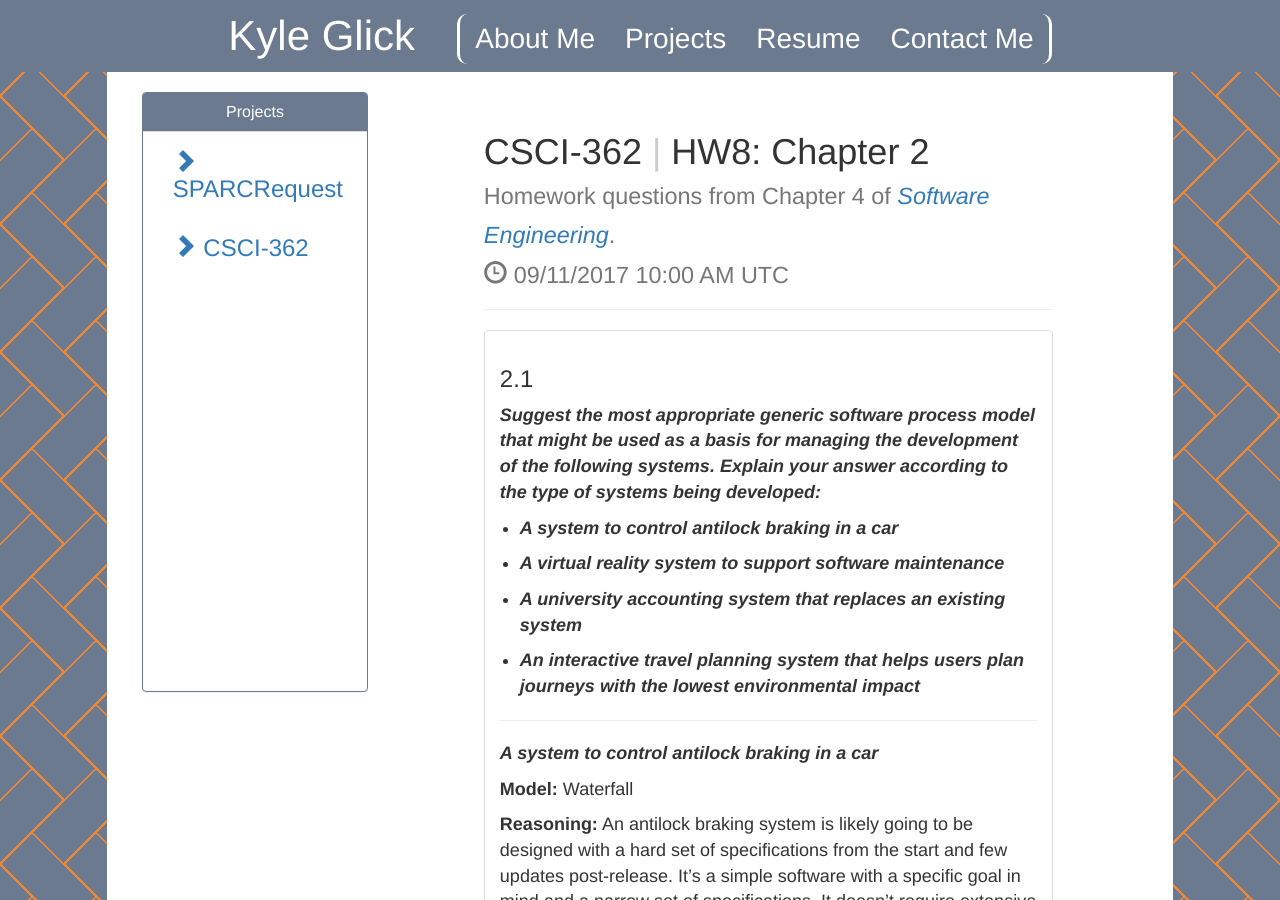
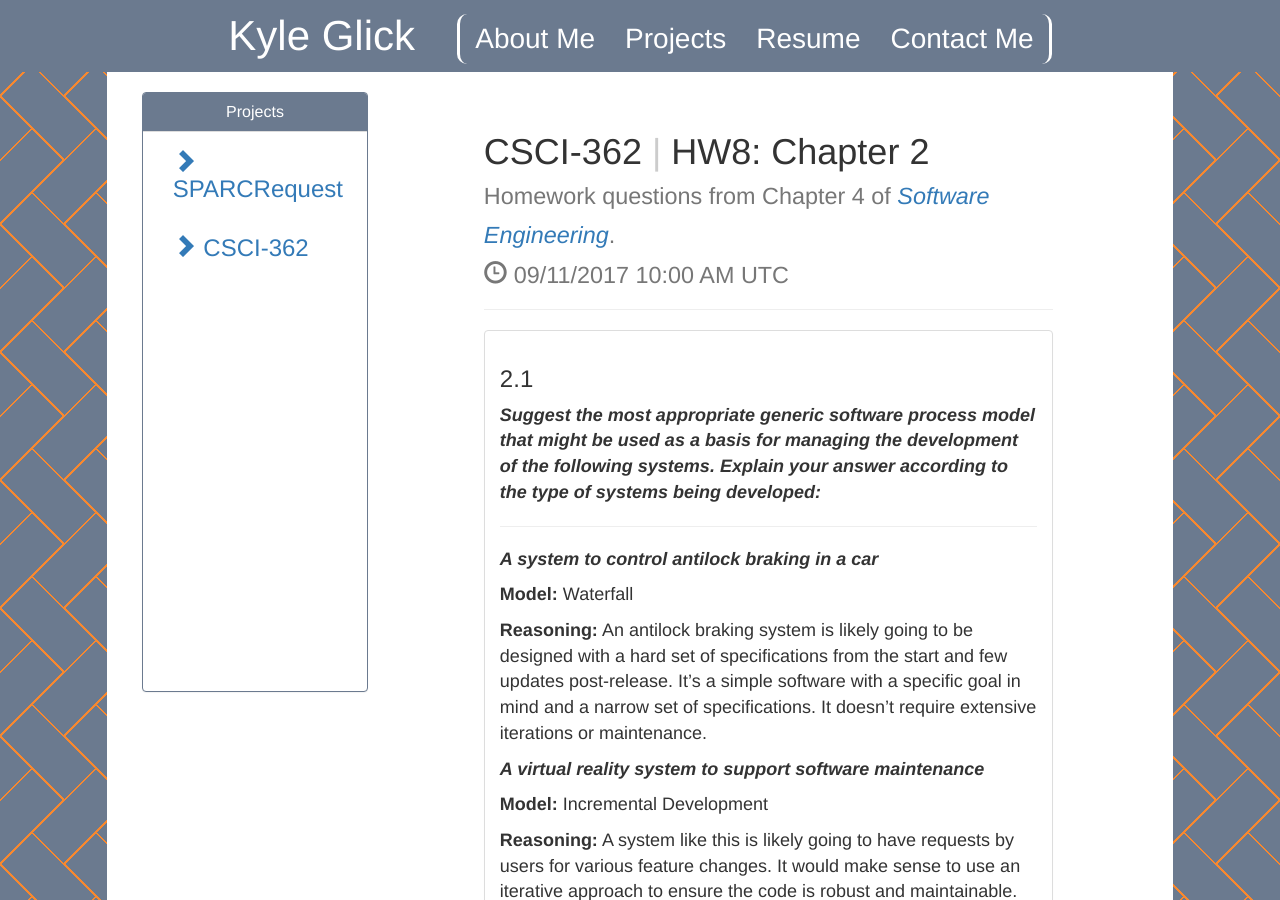
Before and after one commit to kayla-glick/kayla-glick.github.io, a Jekyll site: the page built from projects/CSCI-362/_posts/2017-09-11-hw8.md, in a window 1280 px wide and 900 px high. Built offline with Jekyll 4.4.1, drawn with Linux system fonts in a browser that asks for light colours; nearby versions of some CDN libraries.

Commit message:
style updates and hw11 template

```diff
--- a/projects/CSCI-362/_posts/2017-09-11-hw8.md
+++ b/projects/CSCI-362/_posts/2017-09-11-hw8.md
@@ -8,14 +8,6 @@ category: CSCI-362
 
 ### 2.1
 _**Suggest the most appropriate generic software process model that might be used as a basis for managing the development of the following systems. Explain your answer according to the type of systems being developed:**_
-
-* _**A system to control antilock braking in a car**_
-
-* _**A virtual reality system to support software maintenance**_
-
-* _**A university accounting system that replaces an existing system**_
-
-* _**An interactive travel planning system that helps users plan journeys with the lowest environmental impact**_
 
 ---
 
```
Also changed, not shown: projects/CSCI-362/_posts/2017-09-06-hw6.md (+3 -3 lines), projects/CSCI-362/_posts/2017-09-19-hw10.md (renamed from projects/CSCI-362/_posts/2017-08-13-hw10.md, +5 -1 lines), projects/CSCI-362/_posts/2017-09-21-hw11.md (added, +25 -0 lines).
